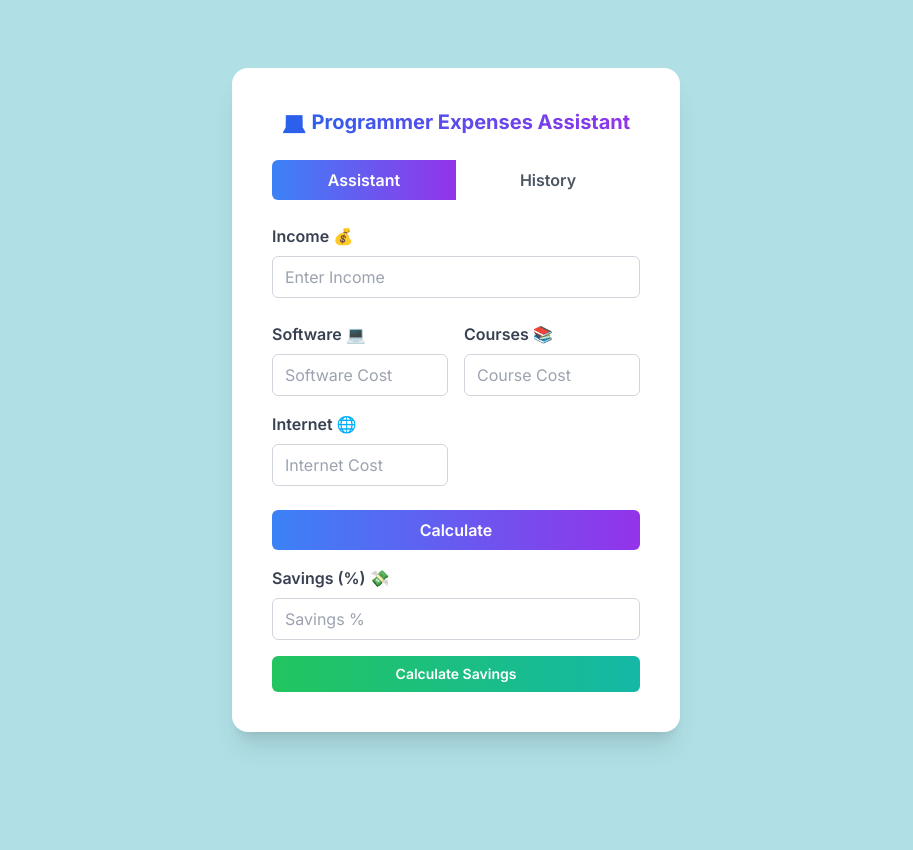
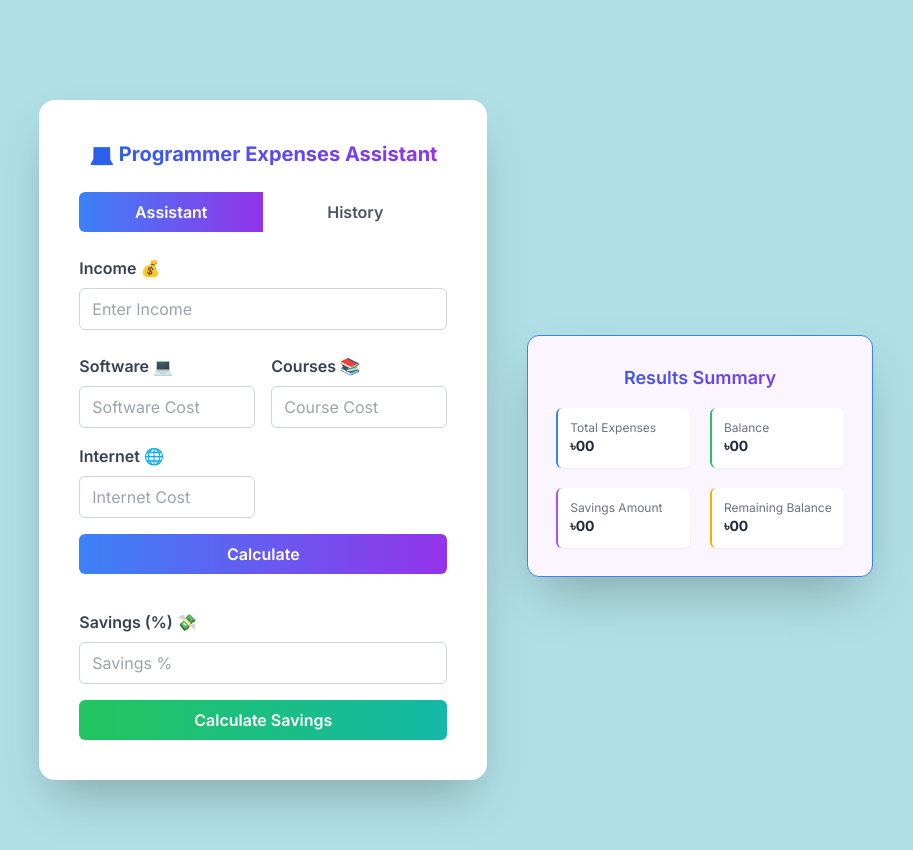
Before and after one commit to CoderCat010/expenses-asistant-miniDom-project, a plain HTML site: page index.html in a window 1280 px wide. Shown: the whole page, without its empty margins (184-1097 px from the left). Before the commit the page ends 800 px from the top, so only its background shows below. Drawn offline with nearby package versions, Linux system fonts and the light colour scheme.

Commit message:
added results history part and their styles

```diff
--- a/index.html
+++ b/index.html
@@ -14,11 +14,11 @@
      <link rel="preconnect" href="https://fonts.gstatic.com" crossorigin>
      <link href="https://fonts.googleapis.com/css2?family=Inter:ital,opsz,wght@0,14..32,100..900;1,14..32,100..900&display=swap" rel="stylesheet">
 </head>
-<body>
+<body class="flex items-center justify-center min-h-screen my-10">
     <!-- =================main parent section================= -->
-     <header class="flex items-center justify-center min-h-screen">
+     <header class="container flex justify-center items-center gap-x-10">
         <!-- main dashboard -->
-         <div class="container max-w-md bg-white rounded-2xl shadow-xl p-10">
+        <div class="bg-white rounded-2xl shadow-2xl p-10 max-w-md">
             <!-------------
             Dashboard Title
             -------------->
@@ -35,71 +35,88 @@
                 <button id="history-tab" class="w-1/2 py-2 rounded-r-md focus:outline-none transition-colors duration-200 text-gray-600 font-semibold">History</button>
             </div>
 
+
             <!---------------
             Expense Form Part
             ---------------->
             <div id="expense-form" class="grid grid-cols-2 gap-4">
             <!-- Income -->
                 <div class="relative col-span-2">
-                    <!-- title -->
                     <h2 class="block font-semibold mb-2 text-gray-700">Income 💰</h2>
-                    <!-- input box -->
                     <input id="income" type="number" class="w-full border border-gray-300 px-3 py-2 rounded-md focus:outline-none focus:ring-2 focus:ring-blue-500 focus:border-transparent transition-all duration-200" placeholder="Enter Income"/>
 
-                    <!-- error msg -->
                     <p id="income-error" class="text-red-500 text-xs mt-1 hidden">⚠️ Invalid Income!</p>
                 </div>
 
             <!-- Software Subscriptions Cost -->
                 <div class="relative mt-2">
-                    <!-- title -->
                     <h2 class="block font-semibold mb-2 text-gray-700">Software 💻</h2>
-                    <!-- input box -->
                     <input type="number" id="software" class="w-full border border-gray-300 px-3 py-2 rounded-md focus:outline-none focus:ring-2 focus:ring-blue-500 focus:border-transparent transition-all duration-200" placeholder="Software Cost"/>
 
-                    <!-- error msg -->
                     <p id="software-error" class="text-red-500 text-xs mt-1 hidden">⚠️ Invalid Amount!</p>
                 </div>
 
             <!-- Courses/Books Cost -->
                 <div class="relative mt-2">
-                    <!-- title -->
                     <h2 class="block font-semibold mb-2 text-gray-700">Courses 📚</h2>
-                    <!-- input box -->
                     <input type="number" id="courses" class="w-full border border-gray-300 px-3 py-2 rounded-md focus:outline-none focus:ring-2 focus:ring-blue-500 focus:border-transparent transition-all duration-200" placeholder="Course Cost"/>
 
-                    <!-- error msg -->
                     <p id="courses-error" class="text-red-500 text-xs mt-1 hidden">⚠️ Invalid Amount!</p>
                 </div>
 
             <!-- Internet Cost -->
                 <div class="relative">
-                    <!-- title -->
                     <h2 class="block font-semibold mb-2 text-gray-700">Internet 🌐</h2>
-                    <!-- input box -->
                     <input type="number" id="internet" class="w-full border border-gray-300 px-3 py-2 rounded-md focus:outline-none focus:ring-2 focus:ring-blue-500 focus:border-transparent transition-all duration-200" placeholder="Internet Cost"/>
 
-                    <!-- error msg -->
                     <p id="internet-error" class="text-red-500 text-xs mt-1 hidden">⚠️ Invalid Amount!</p>
                 </div>
 
             <!-- Calculation Button -->
-                <button id="calculate" class="col-span-2 text-white px-4 py-2 mt-2 rounded-md font-semibold transition-all duration-200 hover:shadow-lg focus:outline-none focus:ring-2 focus:ring-offset-2 bg-gradient-to-r from-blue-500 to-purple-600 hover:from-blue-600 hover:to-purple-700 focus:ring-blue-500">Calculate</button>
+                <button id="calculate" class="col-span-2 text-white px-4 py-2 rounded-md font-semibold transition-all duration-200 hover:shadow-lg focus:outline-none focus:ring-2 focus:ring-offset-2 bg-gradient-to-r from-blue-500 to-purple-600 hover:from-blue-600 hover:to-purple-700 focus:ring-blue-500">Calculate</button>
 
             <!-- Savings -->
-                <div class="relative col-span-2">
-                    <!-- title -->
+                <div class="relative col-span-2 mt-5">
                     <h2 class="block font-semibold mb-2 text-gray-700">Savings (%) 💸</h2>
-                    <!-- input box -->
                     <input type="number" id="savings" class="w-full border border-gray-300 px-3 py-2 rounded-md focus:outline-none focus:ring-2 focus:ring-blue-500 focus:border-transparent transition-all duration-200" placeholder="Savings %"/>
 
-                    <!-- error msg -->
                     <p id="savings-error" class="text-red-500 text-xs mt-1 hidden">⚠️ Invalid Percentage!</p>
                 </div>
 
             <!-- Calculate Savings Button -->
-                <button id="calculate-savings" class="col-span-2 text-white px-4 py-2 rounded-md font-semibold text-sm transition-all duration-200 hover:shadow-lg focus:outline-none focus:ring-2 focus:ring-offset-2 bg-gradient-to-r from-green-500 to-teal-500 hover:from-green-600 hover:to-teal-600 focus:ring-green-500">Calculate Savings</button>
+                <button id="calculate-savings" class="col-span-2 text-white px-4 py-2 rounded-md font-semibold transition-all duration-200 hover:shadow-lg focus:outline-none focus:ring-2 focus:ring-offset-2 bg-gradient-to-r from-green-500 to-teal-500 hover:from-green-600 hover:to-teal-600 focus:ring-green-500">Calculate Savings</button>
             </div>
+        </div>
+
+        <!-- Results History -->
+        <div id="results" class="mt-8 bg-purple-50 p-7 rounded-xl shadow-2xl border border-blue-500">
+            <h3 class="text-lg font-semibold mb-4 text-center text-transparent bg-clip-text bg-gradient-to-r from-blue-600 to-purple-600">Results Summary</h3>
+
+            <!------------------
+            result history items
+            ------------------->
+            <div class="grid grid-cols-2 gap-5">
+                <div class="bg-white p-3 rounded-md shadow-sm border-l-2 border-blue-500">
+                    <p class="text-xs text-gray-500">Total Expenses</p>
+                    <p class="text-sm font-bold text-gray-800">৳<span id="total-expenses">00</span></p>
+                </div>
+
+                <div class="bg-white p-3 rounded-md shadow-sm border-l-2 border-green-500">
+                    <p class="text-xs text-gray-500">Balance</p>
+                    <p class="text-sm font-bold text-gray-800">৳<span id="balance">00</span></p>
+                </div>
+
+                <div class="bg-white p-3 rounded-md shadow-sm border-l-2 border-purple-500">
+                    <p class="text-xs text-gray-500">Savings Amount</p>
+                    <p class="text-sm font-bold text-gray-800">৳<span id="savings-amount">00</span></p>
+                </div>
+
+                <div class="bg-white p-3 rounded-md shadow-sm border-l-2 border-yellow-500">
+                    <p class="text-xs text-gray-500">Remaining Balance</p>
+                    <p class="text-sm font-bold text-gray-800">৳<span id="remaining-balance">00</span></p>
+                </div>
+            </div>
+        </div>
 
 
 
@@ -145,8 +162,6 @@
 
 
 
-         </div>
-     </header>
 
 
 
@@ -159,6 +174,35 @@
 
 
 
+
+
+
+
+
+
+
+
+
+
+
+
+
+
+
+
+
+
+
+
+
+
+
+
+
+     </header>
+
+
+
     <!-- js file -->
     <script src="./script.js"></script>
 </body>
```
Also changed, not shown: style.css (line endings or trailing spaces).
